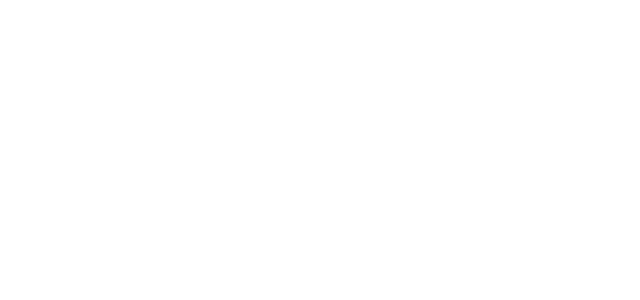
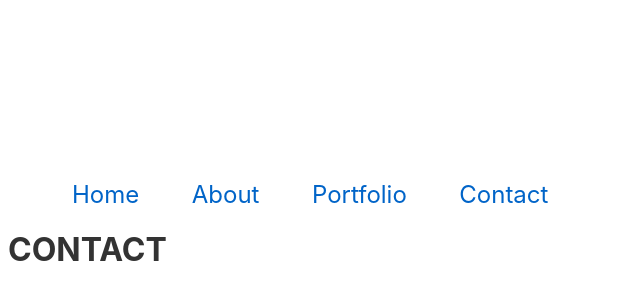
Before and after one commit to meghein/portfolio, a Svelte app: page / in a window 1280 px wide. Shown: the part 2308-2608 px from the top of the page, without its empty margins (0-640 px from the left). Before the commit the page ends 2472 px from the top, so only its background shows below. Built offline with nearby package versions, Linux system fonts and the light colour scheme.

Commit message:
add contact component

```diff
--- a/src/App.svelte
+++ b/src/App.svelte
@@ -1,6 +1,7 @@
 <script>
   import About from './About.svelte'
   import Portfolio from './Portfolio.svelte'
+  import Contact from './Contact.svelte'
 
   function scroll() {
     let elmnt = document.getElementById('about');
@@ -10,7 +11,7 @@
 
 <style>
 
-	main {
+	#home {
 		text-align: center;
     min-height: 100vh;
 		padding: 1em;
@@ -25,17 +26,19 @@
 	}
 
 	@media (min-width: 640px) {
-		main {
+		#home {
 			max-width: none;
 		}
 	}
 </style>
 
-<main id='home'>
-  <h1>Hello, I'm Meghan Hein.</h1>
-  <h1>I'm a full-stack web developer</h1>
-  <button on:click|preventDefault={() => scroll()}>click here</button>
+<main>
+  <div id='home'>
+    <h1>Hello, I'm Meghan Hein.</h1>
+    <h1>I'm a full-stack web developer</h1>
+    <button on:click|preventDefault={() => scroll()}>click here</button>
+  </div>
+  <About/>
+  <Portfolio/>
+  <Contact/>
 </main>
-
-<About/>
-<Portfolio/>
--- /dev/null
+++ b/src/Contact.svelte
@@ -0,0 +1,14 @@
+<script>
+  import Nav from './Nav.svelte'
+</script>
+
+<style>
+  #contact {
+    min-height: 100vh;
+  }
+</style>
+
+<div id='contact'>
+  <Nav/>
+  <h1>CONTACT</h1>
+</div>
```
